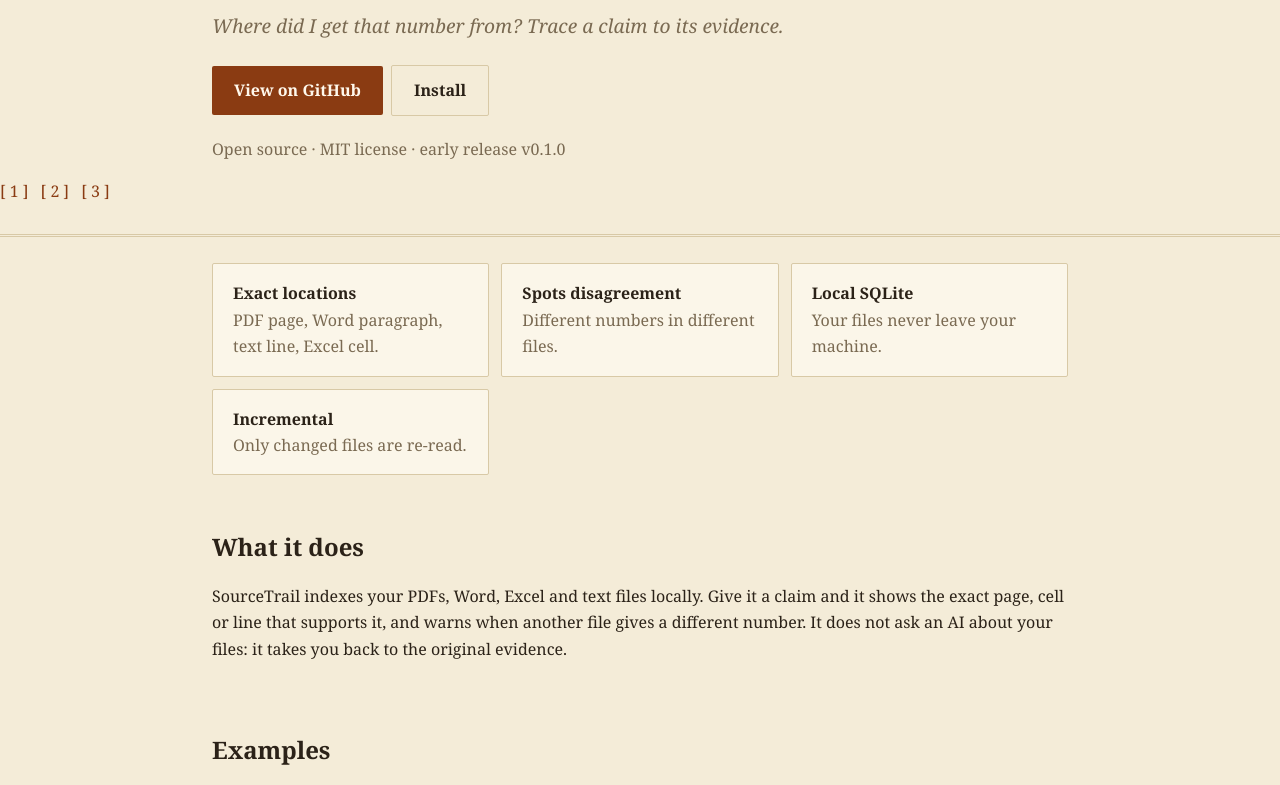
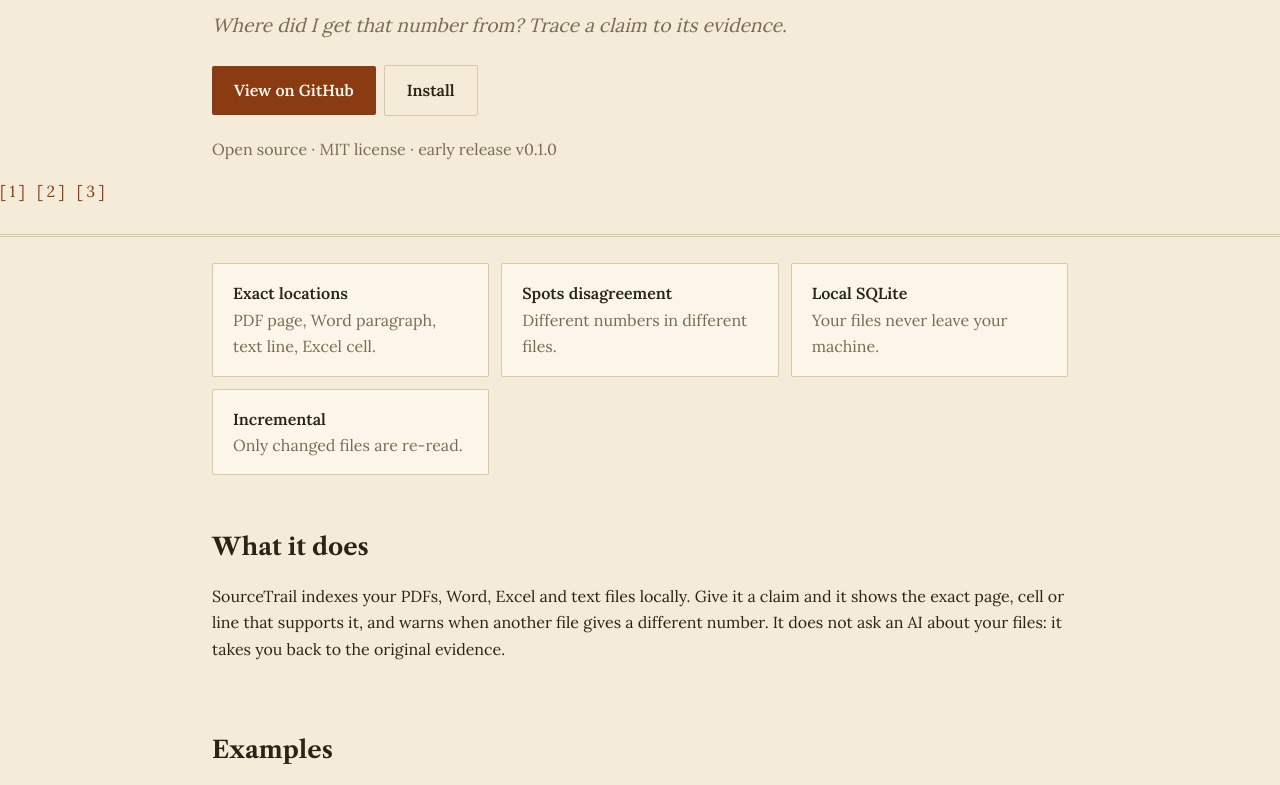
Before and after one commit to Hamasa-ElShamy/sourcetrail, a plain HTML site: page docs/index.html in a window 1280 px wide. Shown: the part 152-937 px from the top of the page. Drawn offline with nearby package versions, Linux system fonts and the light colour scheme.

Commit message:
Phase A design pass: distinctive font pairing, motion tokens, orchestrated hero entrance, micro-interactions, Arabic font

```diff
--- a/docs/index.html
+++ b/docs/index.html
@@ -1,4 +1,4 @@
-<!doctype html><html lang="en"><head><meta charset="utf-8"><meta name="viewport" content="width=device-width,initial-scale=1">
+<!doctype html><html lang="en"><head><meta charset="utf-8"><link rel="preconnect" href="https://fonts.googleapis.com"><link rel="preconnect" href="https://fonts.gstatic.com" crossorigin><link href="https://fonts.googleapis.com/css2?family=Libre+Caslon+Text:wght@400;700&family=Lora:wght@400;500;600&family=Noto+Naskh+Arabic:wght@400;500;700&display=swap" rel="stylesheet"><meta name="viewport" content="width=device-width,initial-scale=1">
 <title>SourceTrail: Where did I get that number from? Trace a claim to its evidence.</title><meta name="description" content="Index your own files and trace any claim to the page, cell or line that supports it.">
 <meta property="og:title" content="SourceTrail"><meta property="og:description" content="Index your own files and trace any claim to the page, cell or line that supports it.">
 <style>
@@ -22,11 +22,26 @@ footer img{border-radius:50%;border:2px solid var(--line);display:block;margin:0
 .badge{display:inline-block;font-size:.72rem;padding:2px 9px;border-radius:99px;border:1px solid var(--line);color:var(--mut);margin-left:6px;vertical-align:middle}
 .ok{color:#2e9e5b}.no{color:#c0392b}
 
-:root{--bg:#f4ecd8;--fg:#2b2218;--mut:#7a6a52;--card:#fbf6e9;--line:#d8c9a6;--acc:#8a3b12;--accfg:#fff8ec;--code:#efe5cb;--codefg:#2b2218;--warn:#b5651d;--r:2px;--body:Georgia,'Times New Roman',serif;--head:Georgia,serif}
+:root{--bg:#f4ecd8;--fg:#2b2218;--mut:#7a6a52;--card:#fbf6e9;--line:#d8c9a6;--acc:#8a3b12;--accfg:#fff8ec;--code:#efe5cb;--codefg:#2b2218;--warn:#b5651d;--arabic:'Noto Naskh Arabic',sans-serif;--r:2px;--body:'Lora','Noto Naskh Arabic',system-ui,sans-serif;--head:'Libre Caslon Text','Noto Naskh Arabic',system-ui,sans-serif}
 header.hero{padding:64px 0 30px;border-bottom:3px double var(--line)}
 h1{font-size:clamp(2rem,8vw,3rem);overflow-wrap:break-word;font-variant:small-caps;margin:0;letter-spacing:1px}.tag{font-style:italic;font-size:1.2rem;color:var(--mut);max-width:620px}
 .hero:after{content:"[1]  [2]  [3]";display:block;margin-top:14px;color:var(--acc);letter-spacing:4px}
-.hero .wrap{text-align:left}</style></head><body>
+.hero .wrap{text-align:left}
+/* design tokens: motion */
+:root{--ease-spring:cubic-bezier(.22,1.36,.32,1);--ease-out:cubic-bezier(.16,1,.3,1);--dur-m:.55s;--dur-s:.8s}
+/* Arabic: real family, no letter-spacing, taller lines */
+[dir="rtl"],[lang="ar"]{font-family:var(--arabic);letter-spacing:0;line-height:1.75}
+/* one orchestrated entrance: staggered hero reveal */
+@keyframes rise{from{opacity:0;transform:translateY(18px)}to{opacity:1;transform:translateY(0)}}
+.hero .wrap>*{animation:rise var(--dur-s) var(--ease-out) both}
+.hero .wrap>*:nth-child(1){animation-delay:.05s}.hero .wrap>*:nth-child(2){animation-delay:.15s}.hero .wrap>*:nth-child(3){animation-delay:.25s}.hero .wrap>*:nth-child(4){animation-delay:.34s}.hero .wrap>*:nth-child(5){animation-delay:.42s}
+/* micro-interactions */
+.btn{transition:transform .2s var(--ease-spring),box-shadow .2s var(--ease-out)}
+.btn:hover{transform:translateY(-2px)}.btn:active{transform:translateY(0) scale(.97)}
+.card{transition:border-color .25s var(--ease-out),transform .25s var(--ease-out)}
+.card:hover{border-color:var(--acc);transform:translateY(-2px)}
+@media (prefers-reduced-motion:reduce){*,*:before,*:after{animation:none!important;transition:none!important}}
+</style></head><body>
 <header class="hero"><div class="wrap"><h1>SourceTrail</h1><p class="tag">Where did I get that number from? Trace a claim to its evidence.</p>
 <a class="btn" href="https://github.com/mohamed-elshamy-ai/sourcetrail">View on GitHub</a><a class="btn alt" href="#install">Install</a>
 <p class="mut" style="margin-top:16px">Open source &middot; MIT license &middot; early release v0.1.0</p></div></header>
```
